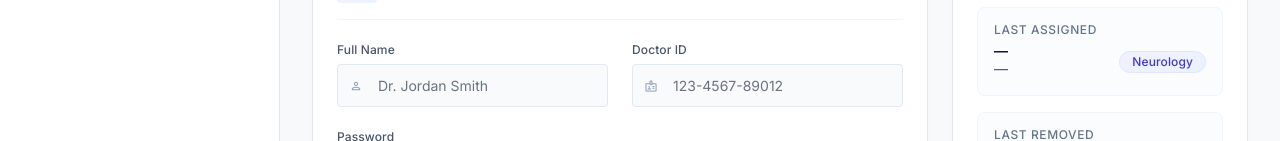
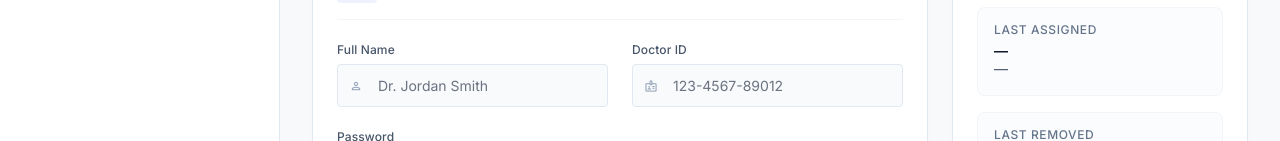
Before and after one commit to harshithsr20/Health-Data-information-and-Management-System, a website with bundled scripts: page frontend/doc_reg.html in a window 1280 px wide. Shown: the part 241-382 px from the top of the page. Built offline with nearby package versions, Linux system fonts and the light colour scheme.

Commit message:
Removed neuro button

```diff
--- a/frontend/doc_reg.html
+++ b/frontend/doc_reg.html
@@ -335,10 +335,6 @@
                                         <p id="last-assigned-uid" class="font-label-md text-label-md text-slate-900">—</p>
                                         <p id="last-assigned-name" class="font-body-sm text-body-sm text-slate-600">—</p>
                                     </div>
-                                    <span
-                                        class="px-3 py-1 rounded-full bg-indigo-50 text-indigo-700 font-label-sm text-label-sm border border-indigo-100">
-                                        Neurology
-                                    </span>
                                 </div>
                             </div>
                             <!-- Last ID Deleted -->
```
